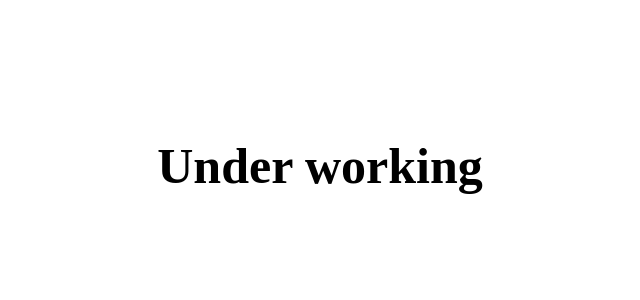
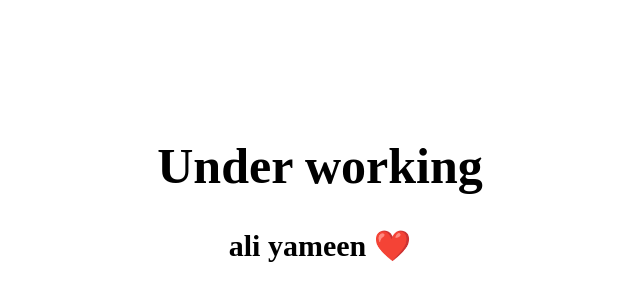
Before and after one commit to Al-sakhen/simplePro, a plain HTML site: page index.html in a window 1280 px wide. Shown: the part 116-416 px from the top of the page, without its empty margins (320-960 px from the left). Drawn offline with Linux system fonts and the light colour scheme.

Commit message:
Add Heading

```diff
--- a/index.html
+++ b/index.html
@@ -11,9 +11,14 @@
             margin-top: 20%;
             font-size: 50px;
         }
+        h2 {
+            text-align: center;
+            font-size: 30px;
+        }
     </style>
 </head>
 <body>
     <h1>Under working</h1>
+    <h2>ali yameen ❤️</h2>
 </body>
 </html>
```
